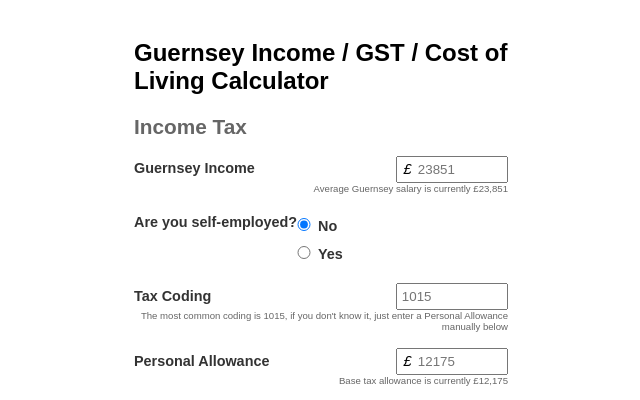
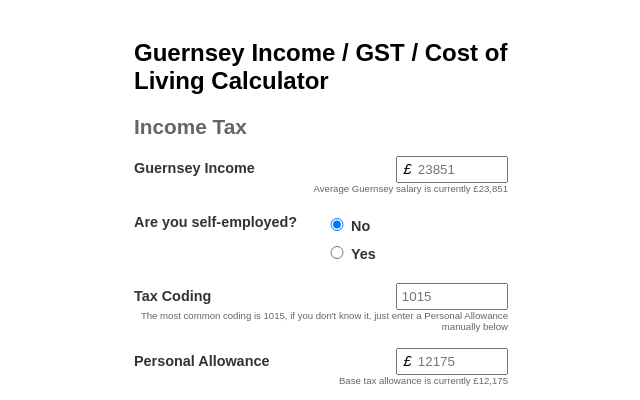
Before and after one commit to boudlo-forge/boudlo.github.io, a Jekyll site: the page built from gst-calc.md, in a window 1280 px wide. Shown: the top 400 px of the page, without its empty margins (319-959 px from the left). Built offline with Jekyll 4.4.1, drawn with Linux system fonts in a browser that asks for light colours; our own code applies the rules of GitHub Pages for plain Markdown files.

Commit message:
add calculator page

```diff
--- a/_layouts/calc.html
+++ b/_layouts/calc.html
@@ -167,12 +167,14 @@
 			.formBlock .radioButtonGroup {
 				width: 220px;
 				display: inline-block;
+				max-width: 50%;
 			}
 
 			.formBlock .radioButtonGroup .radioOption {
 				width:  220px;
 				padding: 0.3em 0;
 				text-align: left;
+				max-width: 50%;
 			}
 
 			.formBlock .radioButtonGroup .radioOption label {
```
